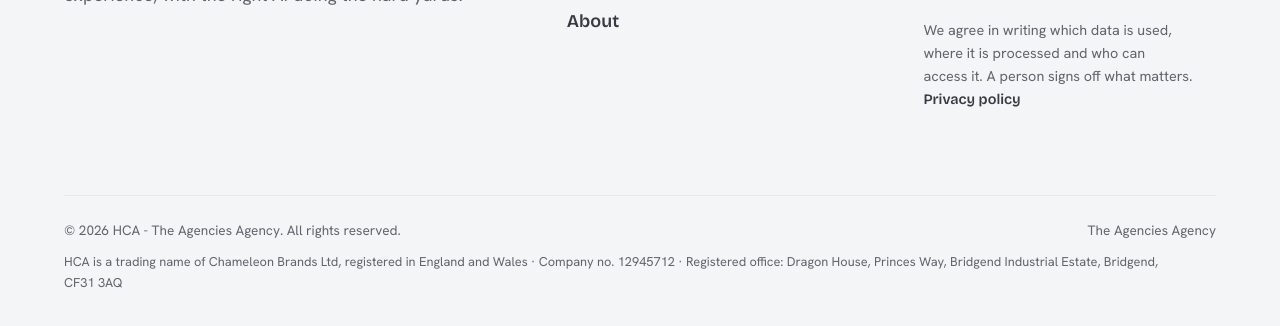
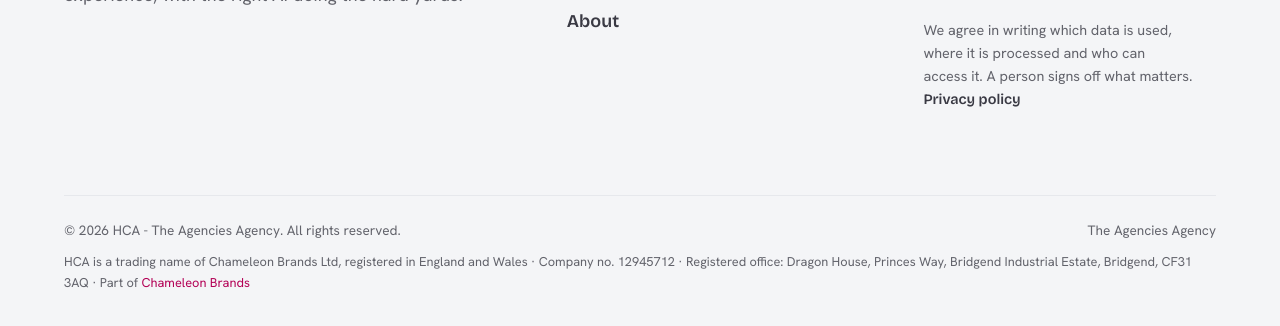
Before and after one commit to AlanCotton/HCA, a plain HTML site: page 404.html in a window 1280 px wide. Shown: the part 836-1162 px from the top of the page. Drawn offline with nearby package versions, Linux system fonts and the light colour scheme; a script that the page names is missing.

Commit message:
Link the footer legal line to Chameleon Brands
Co-Authored-By: Claude Opus 5.5 <noreply@anthropic.com>
Claude-Session: https://claude.ai/code/session_01AwepuyvCPingW9cQXMga2C

```diff
--- a/404.html
+++ b/404.html
@@ -81,7 +81,7 @@
       <span>© <span id="year">2026</span> HCA - The Agencies Agency. All rights reserved.</span>
       <span>The Agencies Agency</span>
     </div>
-    <p class="legal-line">HCA is a trading name of Chameleon Brands Ltd, registered in England and Wales · Company no. 12945712 · Registered office: Dragon House, Princes Way, Bridgend Industrial Estate, Bridgend, CF31 3AQ</p>
+    <p class="legal-line">HCA is a trading name of Chameleon Brands Ltd, registered in England and Wales · Company no. 12945712 · Registered office: Dragon House, Princes Way, Bridgend Industrial Estate, Bridgend, CF31 3AQ · Part of <a href="https://chameleon-brands.com/">Chameleon Brands</a></p>
   </div>
 </footer>
 
```
Also changed, not shown: founder.html (+1 -1 lines), how-we-work.html (+1 -1 lines), index.html (+1 -1 lines), privacy.html (+1 -1 lines), results.html (+1 -1 lines), services.html (+1 -1 lines), thanks.html (+1 -1 lines), use-cases.html (+1 -1 lines).
